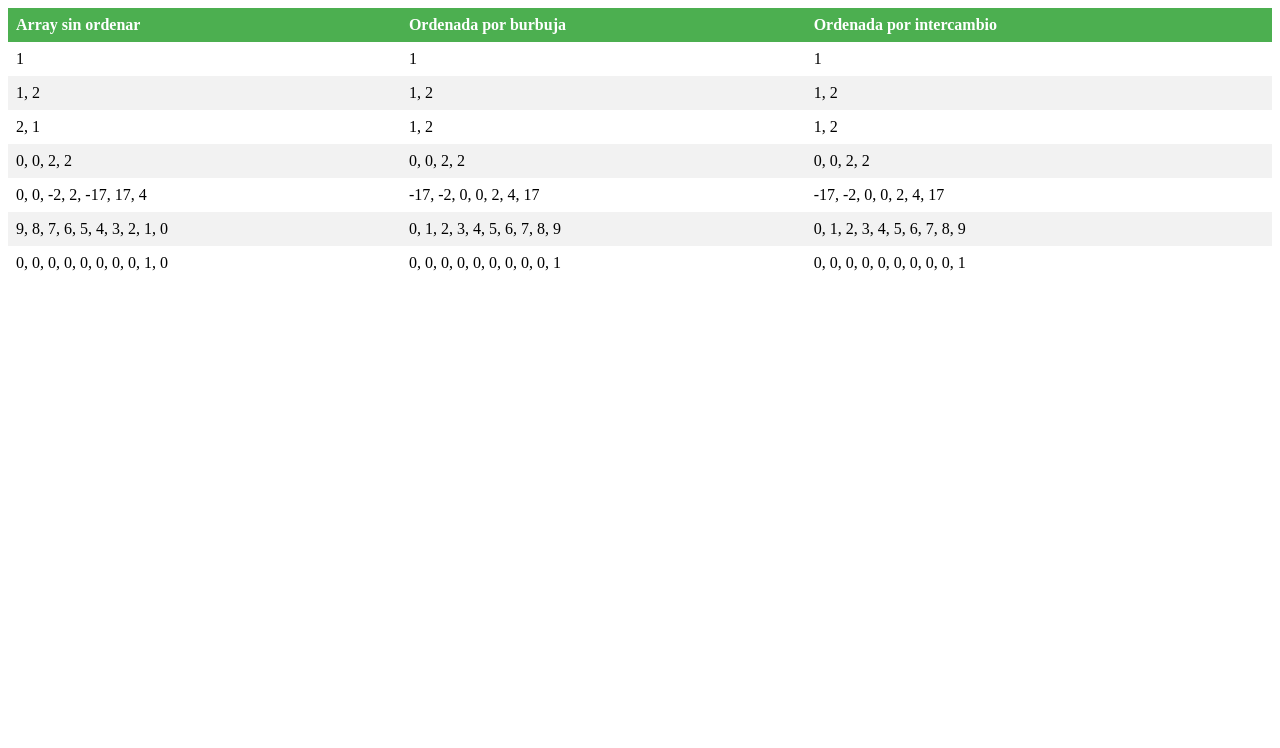
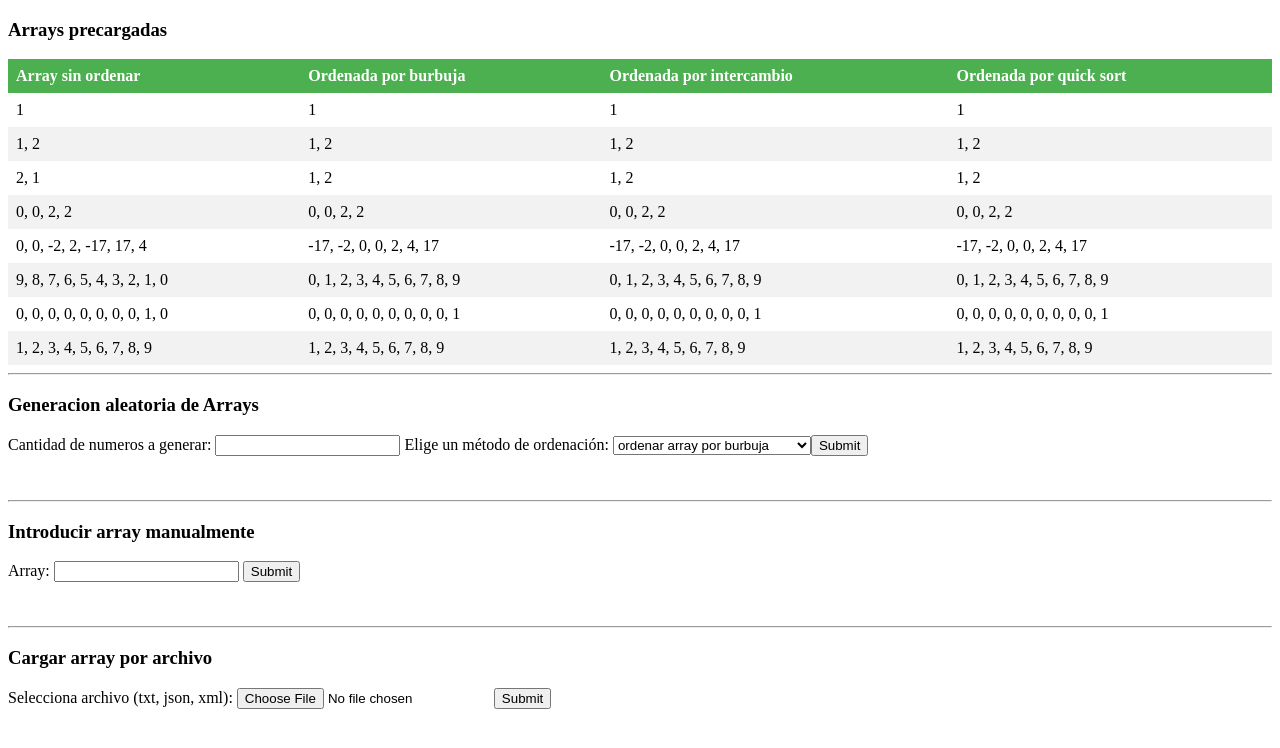
Before and after one commit to BoonkRO/php, a PHP site: page / in a window 1280 px wide. Shown: the top 748 px of the page. Run offline with PHP 8.4, Linux system fonts and the light colour scheme.

Commit message:
introducido esqueleto input de datos

```diff
--- /dev/null
+++ b/practica2/archivo.json
@@ -0,0 +1 @@
+{"array": [3, 34, 13, 27, 55, 67, 3, 32, 78, 9]}
--- /dev/null
+++ b/practica2/archivo.txt
@@ -0,0 +1 @@
+10, 25, 30, 1, 7, 6, 7, 8, 7, 113, 17, 85
--- a/practica2/index.php
+++ b/practica2/index.php
@@ -24,11 +24,10 @@
 </head>
 
 <body>
-  <table>
-    <thead>
-    <tr>
+  <h3> Arrays precargadas </h3>
+
   <?php
-    $output = "<th>Array sin ordenar</th><th>Ordenada por burbuja</th><th>Ordenada por intercambio</th></tr></thead><tbody>";
+    $output = "<table><thead><tr><th>Array sin ordenar</th><th>Ordenada por burbuja</th><th>Ordenada por intercambio</th><th>Ordenada por quick sort</th></tr></thead><tbody>";
     $garbage = [
       [1],
       [1,2],
@@ -37,6 +36,13 @@
       [0,0,-2,2,-17,17,4],
       [9,8,7,6,5,4,3,2,1,0],
       [0,0,0,0,0,0,0,0,1,0],
+      [1,2,3,4,5,6,7,8,9],
+    ];
+
+    $sorts = [
+      'ordenar_array_por_burbuja',
+      'ordenar_array_por_intercambio',
+      'ordenar_array_por_quick_sort',
     ];
 
     function ordenar_array_por_burbuja($garbage) {
@@ -73,16 +79,102 @@
       return $garbage;
     }
 
-    foreach($garbage as $g) {
-      $output.='<tr>';
-      $output.='<td>'.implode(', ', $g).'</td>';
-      $burbuja = ordenar_array_por_burbuja($g);
-      $output.='<td>'.implode(', ', $burbuja).'</td>';
-      $intercambio = ordenar_array_por_intercambio($g);
-      $output.='<td>'.implode(', ', $intercambio).'</td>';
+    function ordenar_array_por_quick_sort($garbage) {
+      // find array size
+      $length = count($garbage);
+      // base case test, if array of length 0 then just return array to caller
+      if ($length <= 1) {
+        return $garbage;
+      } else {
+        // select an item to act as our pivot point, since list is unsorted first position is easiest
+        $pivot = $garbage[0];
+        // declare our two arrays to act as partitions
+        $left = $right = array();
+        // loop and compare each item in the array to the pivot value, place item in appropriate partition
+        for($i = 1; $i < count($garbage); $i++) {
+          if($garbage[$i] < $pivot) {
+            $left[] = $garbage[$i];
+          } else {
+            $right[] = $garbage[$i];
+          }
+        }
+        // use recursion to now sort the left and right lists
+        return array_merge(ordenar_array_por_quick_sort($left), array($pivot), ordenar_array_por_quick_sort($right));
+      }
     }
 
+    foreach ($garbage as $g) {
+      $output.='<tr><td>'.implode(', ', $g).'</td>';
+        foreach ($sorts as $s) {
+            $output.='<td>'.implode(', ', $s($g)).'</td>';
+        }
+      $output.='</tr>';
+    };
+    $output.='</tbody></table>';
     echo $output;
   ?>
+
+  <hr><h3>Generacion aleatoria de Arrays</h3>
+  <form action="" method="get">
+  Cantidad de numeros a generar: <input type="number" name="cantidadNumeros">
+  Elige un método de ordenación:
+  <?php
+    $output='<select name="metodoOrdenacion">';
+    foreach($sorts as $i=>$s) {
+      $output.='<option value="'.$i.'">'.str_replace('_', ' ', $s).'</option>';
+    }
+    echo $output;
+  ?>
+
+  <input type="submit">
+  <br><br>
+  <?php
+    if (isset($_GET['cantidadNumeros']) && $_GET['cantidadNumeros'] > 0) {
+      $size = $_GET['cantidadNumeros'];
+      $sort = $_GET['metodoOrdenacion'];
+      $garbage = [];
+      for ($i=0; $i<$size; $i++) {
+        $garbage[$i] = rand(0, 80);
+      }
+      $method=str_replace('_', ' ', $sorts[$sort]);
+
+      $output = '<table><thead><tr><th>Array generada aleatoriamente</th><th>Despues de '.$method.' </th></tr></thead><tbody><tr>';
+      $output.='<td>'.implode(', ', $garbage).'</td>';
+      $outputSort = $sorts[$sort]($garbage);
+      $output.='<td>'.implode(', ', $outputSort).'</td>';
+      $output.='</tbody></table>';
+      echo $output;
+    }
+  ?>
+  <br><hr><h3>Introducir array manualmente</h3>
+
+  Array: <input type="text" name="arrayManual">
+  <input type="submit">
+  <br><br>
+  <?php
+    if (isset($_GET['arrayManual']) && $_GET['arrayManual'] != "") {
+      $input = $_GET['arrayManual'];
+      $garbage = [2,32,5];
+      $output = '<table><thead><tr><th>Array generada</th><th>Ordenada por burbuja</th><th>Ordenada por intercambio</th><th>Ordenada por quick sort</th></tr></thead><tbody><tr>';
+      $output.='<td>'.implode(', ', $garbage).'</td>';
+      $burbuja = ordenar_array_por_burbuja($garbage);
+      $output.='<td>'.implode(', ', $burbuja).'</td>';
+      $intercambio = ordenar_array_por_intercambio($garbage);
+      $output.='<td>'.implode(', ', $intercambio).'</td>';
+      $quick_sort = ordenar_array_por_quick_sort($garbage);
+      $output.='<td>'.implode(', ', $quick_sort).'</td>';
+      $output.='</tbody></table>';
+      echo $output;
+    }
+  ?>
+  <br><hr><h3>Cargar array por archivo</h3>
+
+  Selecciona archivo (txt, json, xml):  <input type="file" name="archivoSubido" id="archivoSubido">
+  <input type="submit">
+  <br><br>
+
+  </form>
+  <br>
+
 </body>
 </html>
```
Lines whose indentation alone changed are shown as unchanged.
